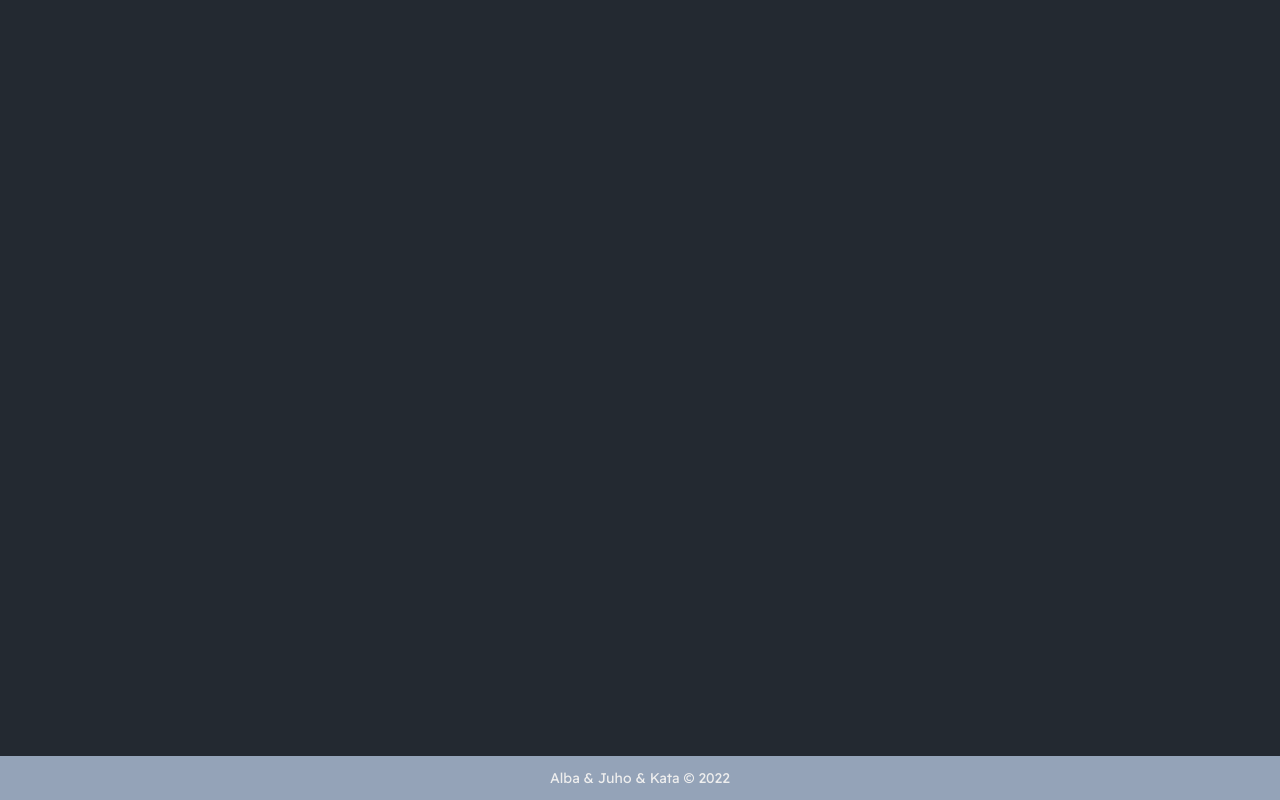
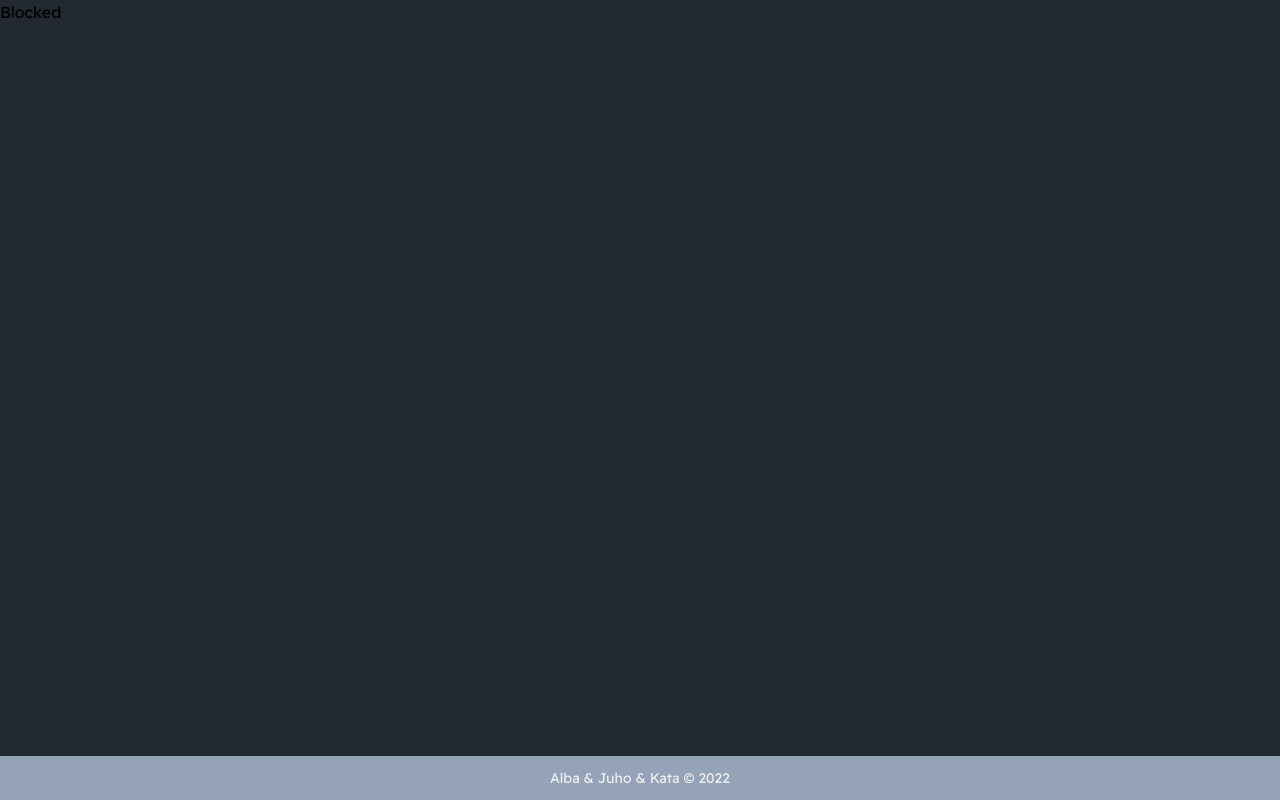
Before and after one commit to JuhoKangas/matcha, a React (Create React App) app in the folder client/: page /blocked in a window 1280 px wide. Built offline with nearby package versions, Linux system fonts and the light colour scheme; no server answers.

Commit message:
Add blocked route, change browse to photos in navbar.

```diff
--- a/client/src/App.js
+++ b/client/src/App.js
@@ -9,6 +9,7 @@ import Browse from "./routes/Browse"
 import Profile from "./routes/Profile"
 import Settings from "./routes/Settings"
 import Photos from "./routes/Photos"
+import Blocked from "./routes/Blocked"
 import Footer from "./components/Footer"
 
 import { useDispatch, useSelector } from "react-redux"
@@ -43,6 +44,7 @@ const App = () => {
             <Route path="/profile" element={<Profile user={user} />} />
             <Route path="/settings" element={<Settings user={user} />} />
 			<Route path="/photos" element={<Photos />} />
+			<Route path="/blocked" element={<Blocked />} />
           </Routes>
         </div>
       </Router>
--- a/client/src/components/Navbar.js
+++ b/client/src/components/Navbar.js
@@ -17,7 +17,8 @@ const Navbar = ({ user }) => {
   const navigation = [
     { name: "Home", href: "/home" },
     { name: "Matches", href: "/matches" },
-    { name: "Browse", href: "/browse" },
+    { name: "Photos", href: "/photos" },
+	{ name: "Blocked", href: "/blocked" },
   ]
 
   const handleLogout = async (event) => {
--- /dev/null
+++ b/client/src/routes/Blocked.js
@@ -0,0 +1,9 @@
+const Blocked = () => {
+	return (
+	  <div>
+		<p>Blocked</p>
+	  </div>
+	)
+  }
+
+  export default Blocked
```
